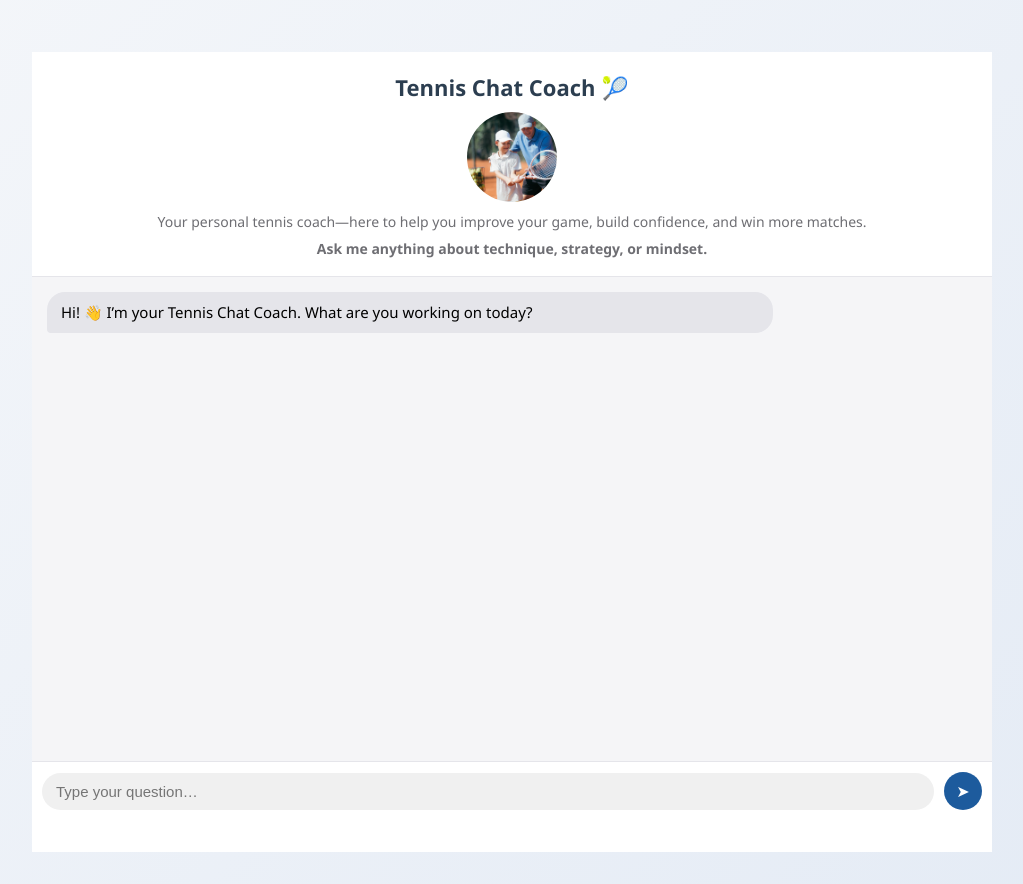
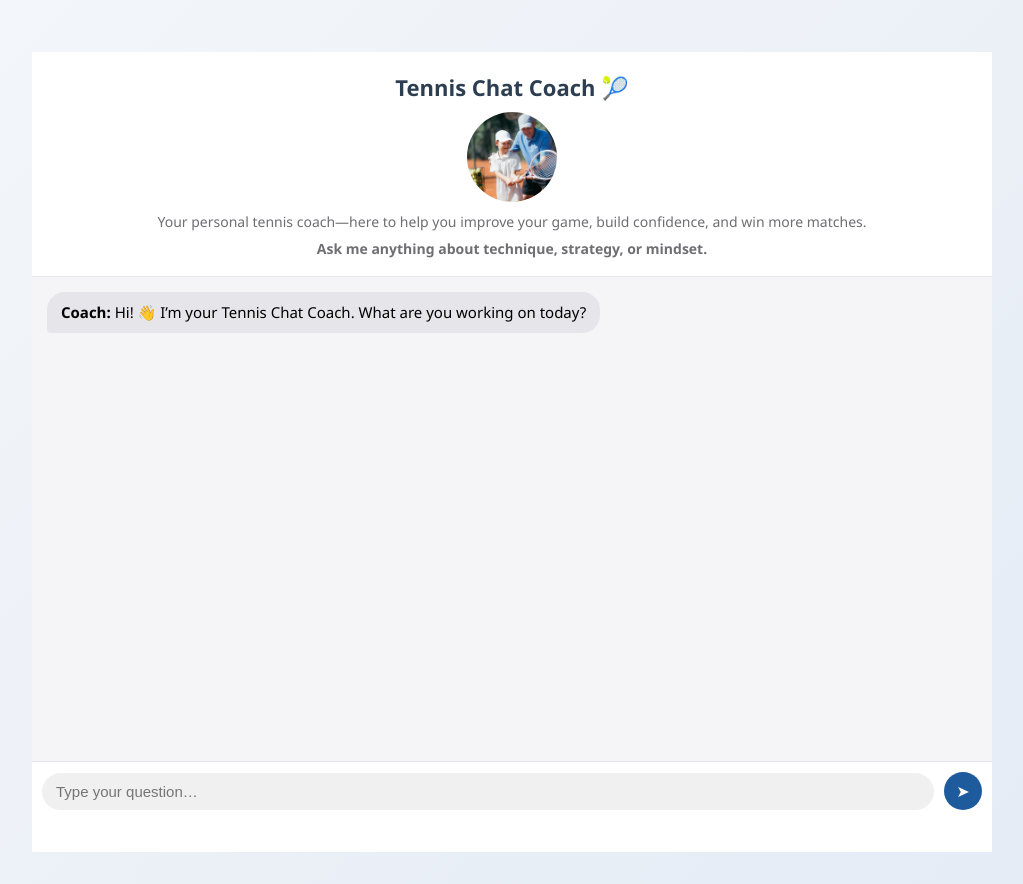
Before and after one commit to xchen79/App.py, a Flask app: page /chat in a window 1280 px wide. Shown: the part 142-1026 px from the top of the page, without its empty margins (128-1151 px from the left). Run offline with Flask 3, Linux system fonts and the light colour scheme; some libraries are stand-ins or nearby versions.

Commit message:
fixed the chatbot and styled a little bit

```diff
--- a/app.py
+++ b/app.py
@@ -14,11 +14,14 @@ load_dotenv()
 journal_entries = []
 next_id = 1
 
-OPENAI_API_KEY = "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"
+# load API key from environment (use a .env file locally; do NOT commit the .env file)
+OPENAI_API_KEY = "INSERT_API_KEY_HERE"
 OPENAI_MODEL = os.environ.get("OPENAI_MODEL", "gpt-4o-mini")  # change if you want
+# Don't raise if the key is missing; allow the app to run and fall back to mock responses.
 if not OPENAI_API_KEY:
-    raise RuntimeError("Set the OPENAI_API_KEY environment variable.")
-openai.api_key = OPENAI_API_KEY
+    print("Warning: OPENAI_API_KEY not set. Chat will use mock responses.")
+else:
+    openai.api_key = OPENAI_API_KEY
 
 DATABASE = os.path.join(os.path.dirname(__file__), "chat.db")
 
@@ -202,16 +205,20 @@ def api_chat():
         # Store user message
         insert_message(username=username, role="user", content=user_message)
 
-        # Call OpenAI using new API
-        response = openai.chat.completions.create(
-            model="gpt-4o-mini",
-            messages=[
-                {"role": "system", "content": "You are an encouraging tennis coach, supportive and positive."},
-                {"role": "user", "content": user_message}
-            ]
-        )
-
-        assistant_text = response.choices[0].message.content.strip()
+        # If we don't have an API key, return a mock reply so the app still works locally
+        if not OPENAI_API_KEY:
+            assistant_text, metadata = call_openai_and_extract_metadata(username, user_message, mock=True)
+        else:
+            # Call OpenAI using new API
+            response = openai.chat.completions.create(
+                model=OPENAI_MODEL,
+                messages=[
+                    {"role": "system", "content": "You are an encouraging tennis coach, supportive and positive."},
+                    {"role": "user", "content": user_message}
+                ]
+            )
+            assistant_text = response.choices[0].message.content.strip()
+            metadata = None
 
         # Store assistant message
         insert_message(username=username, role="assistant", content=assistant_text)
@@ -219,7 +226,7 @@ def api_chat():
         return jsonify({
             "ok": True,
             "reply": assistant_text,
-            "metadata": {"encouragement": True}
+            "metadata": metadata or {"encouragement": True}
         })
     except Exception as e:
         return jsonify({"ok": False, "error": str(e)}), 500
--- a/static/chat.js
+++ b/static/chat.js
@@ -13,6 +13,14 @@ async function sendMessage(event) {
     appendMessage(username, message, "user");
     if (messageInput) messageInput.value = "";
 
+    // show typing indicator in coach bubble
+    let typingElem = document.createElement("div");
+    typingElem.className = "message bot typing";
+    typingElem.innerHTML = `<span class="typing-dots" aria-hidden="true"><span class="dot"></span><span class="dot"></span><span class="dot"></span></span>`;
+    typingElem.setAttribute('aria-label', 'Coach is typing');
+    chatbox.appendChild(typingElem);
+    chatbox.scrollTop = chatbox.scrollHeight;
+
     try {
         const res = await fetch("/api/chat", {
             method: "POST",
@@ -21,14 +29,51 @@ async function sendMessage(event) {
         });
 
         const resData = await res.json();
+        // remove typing indicator
+        if (typingElem && typingElem.parentNode) typingElem.parentNode.removeChild(typingElem);
+
         if (resData.ok) {
-            appendMessage("Coach", resData.reply, "assistant");
+            // stream the assistant reply one phrase at a time
+            await streamAssistantResponse("Coach", resData.reply);
             console.log("Response:", resData);
         } else {
             appendMessage("Error", resData.error, "error");
         }
     } catch (err) {
+        // remove typing indicator
+        if (typingElem && typingElem.parentNode) typingElem.parentNode.removeChild(typingElem);
         appendMessage("Error", err.message, "error");
+    }
+}
+
+// helper: sleep
+function sleep(ms) {
+    return new Promise((resolve) => setTimeout(resolve, ms));
+}
+
+// stream assistant response word-by-word (faster)
+async function streamAssistantResponse(sender, text) {
+    const msg = document.createElement("div");
+    msg.className = "message bot";
+    msg.innerHTML = `<strong>${sender}:</strong> <span class="assistant-content"></span>`;
+    msg.setAttribute('aria-label', sender + ': ' + text);
+
+    // split into words (preserve punctuation attached to words)
+    const words = text.split(/\s+/).filter(Boolean);
+
+    // append message container immediately so user sees it
+    chatbox.appendChild(msg);
+    const contentSpan = msg.querySelector('.assistant-content');
+    chatbox.scrollTop = chatbox.scrollHeight;
+
+    for (const word of words) {
+        // append next word and update scroll
+        contentSpan.textContent = (contentSpan.textContent + (contentSpan.textContent ? ' ' : '') + word).trimEnd();
+        chatbox.scrollTop = chatbox.scrollHeight;
+
+        // faster delay per word: ~15ms per character, min 20ms, max 80ms
+        const delay = Math.max(20, Math.min(80, word.length * 15));
+        await sleep(delay);
     }
 }
 
@@ -53,8 +98,16 @@ function appendMessage(sender, text, role) {
     } else {
         msg.className = "message";
     }
-    msg.innerHTML = `<strong>${sender}:</strong> ${text}`;
-    msg.style.margin = "5px 0";
+    // show sender label only for assistant (coach), keep user messages label-free
+    if (role === "assistant") {
+        msg.innerHTML = `<strong>${sender}:</strong> ${text}`;
+        msg.setAttribute('aria-label', sender + ': ' + text);
+    } else {
+        msg.textContent = text;
+        msg.setAttribute('aria-label', sender + ': ' + text);
+    }
+    // increase vertical spacing between message rows
+    msg.style.margin = "24px 0";
     chatbox.appendChild(msg);
     chatbox.scrollTop = chatbox.scrollHeight;
 }
--- a/static/style.css
+++ b/static/style.css
@@ -567,6 +567,10 @@ main {
     text-align: center;
     padding: 20px 15px 10px;
     border-bottom: 1px solid #e5e5ea;
+    position: sticky; /* keep header visible when content updates or page scrolls */
+    top: 0;
+    z-index: 50;
+    background-color: #ffffff; /* ensure header covers content when sticky */
 }
 
 .chat-header h1 {
@@ -601,8 +605,18 @@ main {
     background-color: #f5f5f7;
 }
 
+/* clearfix so floated message bubbles don't collapse */
+#chatbox::after {
+    content: "";
+    display: block;
+    clear: both;
+}
+
 /* Chat bubbles */
 .message {
+    /* make each bubble size to its content */
+    display: inline-block;
+    clear: both;
     max-width: 75%;
     padding: 10px 14px;
     border-radius: 18px;
@@ -611,17 +625,19 @@ main {
     font-size: 15px;
     line-height: 1.4;
     word-wrap: break-word;
+    box-sizing: border-box;
 }
 
 /* User (right side, blue) */
 .message.user {
     background-color: #004691e2;
     color: white;
-    /* make the bubble a bit narrower so it sits further right */
-    max-width: 78%;
-    margin-left: auto;
-    /* pull the bubble a little past the right padding so it appears closer to the container edge */
-    margin-right: 0px;
+    /* right-anchored and shrink-to-fit */
+    float: right;
+    width: auto;           /* shrink to content up to max-width */
+    max-width: 65%;
+    margin-left: 8px;      /* small gap from left-side content */
+    margin-right: 0;
     box-sizing: border-box; /* ensure width calculations include padding */
     border-bottom-right-radius: 8px;
     padding-right: 14px; /* keep text from touching the very edge */
@@ -631,7 +647,10 @@ main {
 .message.bot {
     background-color: #e5e5ea;
     color: #000;
-    margin-right: auto;
+    float: left;
+    width: auto;           /* shrink to content */
+    max-width: 75%;
+    margin-right: 8px;
     border-bottom-left-radius: 4px;
 }
 
--- a/templates/chat.html
+++ b/templates/chat.html
@@ -18,7 +18,7 @@
 
     <div id="chatbox">
         <div class="message bot">
-            Hi! 👋 I’m your Tennis Chat Coach. What are you working on today?
+            <strong>Coach:</strong> Hi! 👋 I’m your Tennis Chat Coach. What are you working on today?
         <div id="userMessages"></div>
         </div>
     </div>
```
Also changed, not shown: other parts of static/style.css (+37 -1 lines), chat.db, 2 other files.
